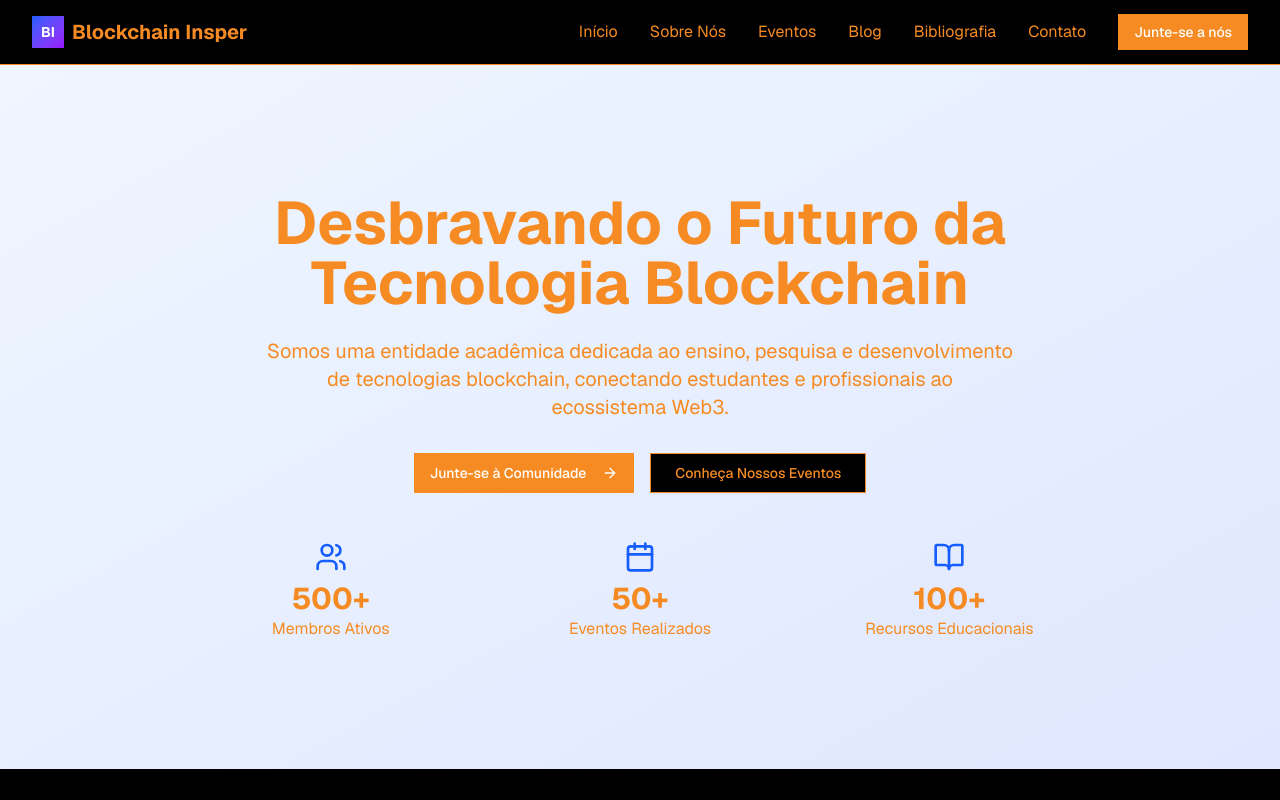
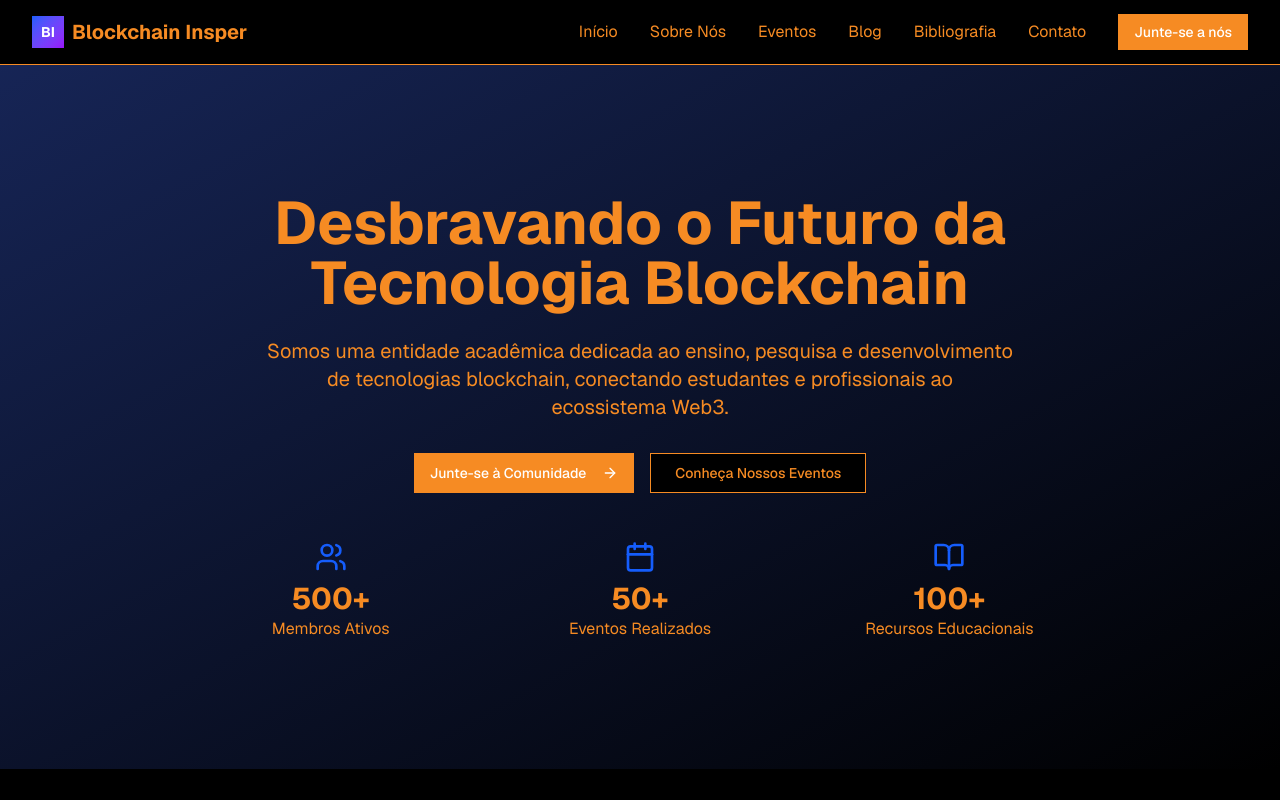
Before and after one commit to emanuelbap/insper-blockchain-frontend, a Next.js app: page / in a window 1280 px wide. Shown: the top 800 px of the page. Built offline with nearby package versions, Linux system fonts and the light colour scheme.

Commit message:
alteração no background para ficar proximo ao do site original.

```diff
--- a/app/layout.tsx
+++ b/app/layout.tsx
@@ -7,7 +7,6 @@ import "./globals.css"
 export const metadata: Metadata = {
   title: "Blockchain Insper - Educação e Inovação em Blockchain",
   description: "Entidade acadêmica dedicada ao ensino e pesquisa em tecnologias blockchain, criptomoedas e Web3.",
-  generator: "v0.app",
 }
 
 export default function RootLayout({
--- a/components/hero-section.tsx
+++ b/components/hero-section.tsx
@@ -3,7 +3,7 @@ import { ArrowRight, BookOpen, Calendar, Users } from "lucide-react"
 
 export function HeroSection() {
   return (
-    <section className="relative bg-gradient-to-br from-blue-50 to-indigo-100 dark:from-blue-950/20 dark:to-indigo-950/20 py-20 lg:py-32">
+    <section className="relative bg-gradient-to-br from-blue-950 to-indigo-960 dark:from-blue-950/20 dark:to-indigo-950/20 py-20 lg:py-32">
       <div className="max-w-7xl mx-auto px-4 sm:px-6 lg:px-8">
         <div className="text-center">
           <h1 className="text-4xl md:text-6xl font-bold text-foreground mb-6 text-balance">
```
